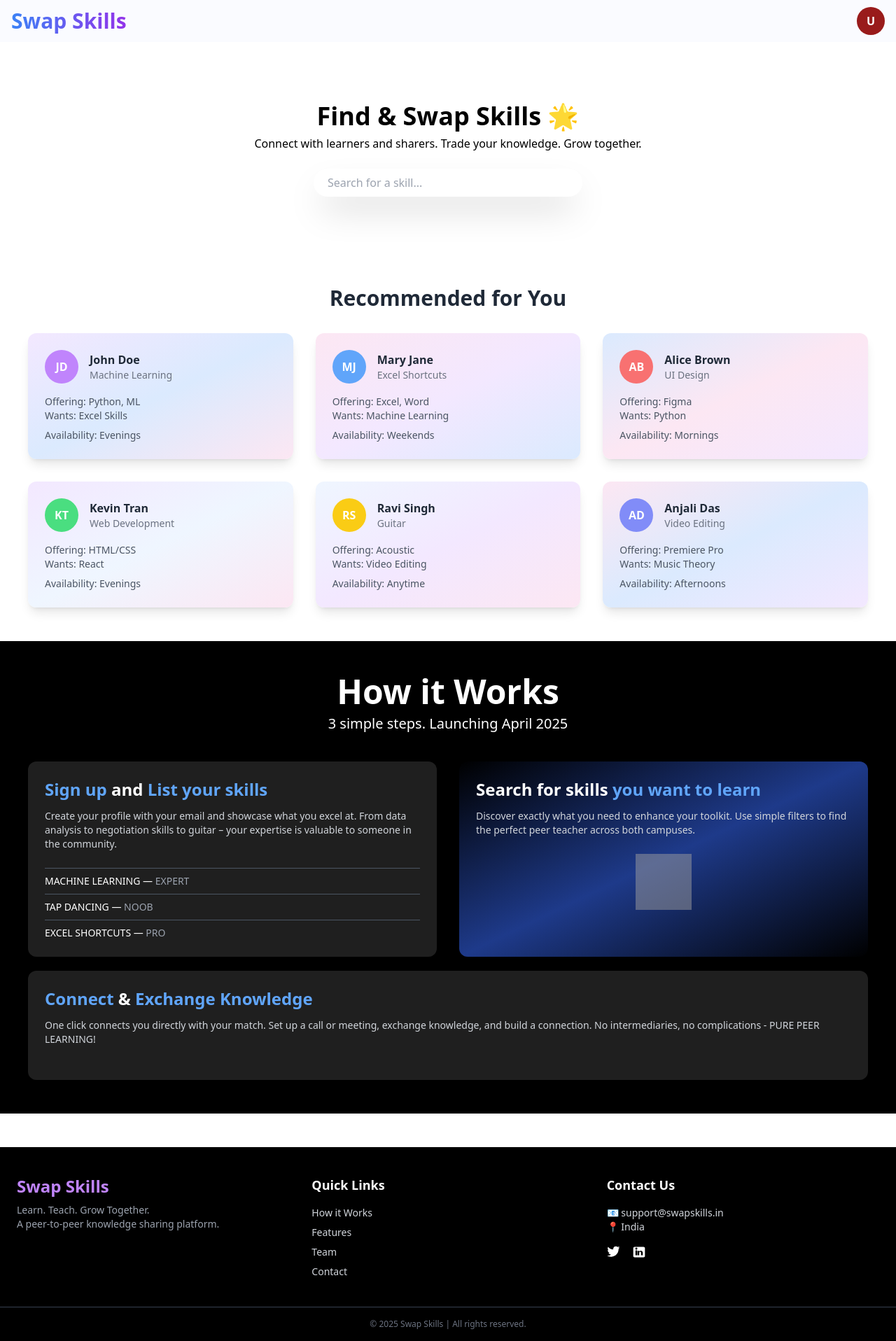
After one commit to JATIN2250/Odoo_Hackathon, a Flask app: template templates/my.html in a window 1280 px wide. The commit adds this page. Shown: the whole page at 70% size. Run offline with Flask 3, Linux system fonts and the light colour scheme; the template is opened without the code that fills it, so the values that code supplies are empty; some libraries are stand-ins or nearby versions; grey boxes are pictures that could not be loaded.

Commit message:
created landing pade,login page, signup page UI

```diff
--- a/app.py
+++ b/app.py
@@ -0,0 +1,10 @@
+from flask import Flask, render_template
+
+app = Flask(__name__)
+
+@app.route('/')
+def home():
+    return render_template('my.html')  # this will process Jinja {{ ... }} syntax
+
+if __name__ == '__main__':
+    app.run(debug=True)
--- /dev/null
+++ b/static/logic.js
@@ -0,0 +1,68 @@
+console.log("hello world");
+
+// --- MODAL AND SCROLL ---
+const signinUpBox = document.getElementById("signin-up-box");
+const loginBox = document.getElementById("login-box");
+const signupBox = document.getElementById("signup-box");
+const showSignupBtn = document.getElementById("show-signup");
+const showLoginBtn = document.getElementById("show-login");
+const closeBtns = document.querySelectorAll(".close-btn");
+
+// Function to disable scroll on the body
+function disableScroll() {
+    document.body.classList.add('noscroll');
+}
+
+// Function to enable scroll on the body
+function enableScroll() {
+    document.body.classList.remove('noscroll');
+}
+
+// Switch from Login to Signup form
+showSignupBtn.addEventListener("click", (e) => {
+    e.preventDefault();
+    loginBox.classList.add("hidden");
+    signupBox.classList.remove("hidden");
+});
+
+// Switch from Signup to Login form
+showLoginBtn.addEventListener("click", (e) => {
+    e.preventDefault();
+    signupBox.classList.add("hidden");
+    loginBox.classList.remove("hidden");
+});
+
+// --- PROFILE CIRCLE LOGIC ---
+// Set to `false` to test the "not logged in" flow, or `true` for the "logged in" flow.
+let isLoggedIn = false;
+const profileCircle = document.getElementById('profile-circle');
+const profileMenu = document.getElementById('profile-menu');
+
+profileCircle.addEventListener('click', (e) => {
+    e.stopPropagation(); // Prevents the document click listener from firing immediately
+    if (isLoggedIn) {
+        // If logged in, toggle the profile dropdown menu
+        profileMenu.classList.toggle('hidden');
+    } else {
+        // If not logged in, show the signin/signup modal and disable page scroll
+        signinUpBox.classList.remove('hidden');
+        disableScroll();
+    }
+});
+
+// Event listeners for both close buttons
+closeBtns.forEach(btn => {
+    btn.addEventListener("click", (e) => {
+        e.preventDefault();
+        signinUpBox.classList.add("hidden");
+        enableScroll();
+    });
+});
+
+// Hide dropdown if clicked outside
+document.addEventListener('click', (e) => {
+    // Hide dropdown if it's open and the click is outside
+    if (!profileMenu.classList.contains('hidden') && !profileCircle.contains(e.target)) {
+        profileMenu.classList.add('hidden');
+    }
+});
--- a/static/style.css
+++ b/static/style.css
@@ -1,3 +1,4 @@
-body{
-    background-color: aqua;
+.noscroll {
+    overflow: hidden;
+    height: 100vh;
 }
--- /dev/null
+++ b/templates/my.html
@@ -0,0 +1,341 @@
+<!DOCTYPE html>
+<html lang="en">
+
+<head>
+    <meta charset="UTF-8" />
+    <meta name="viewport" content="width=device-width, initial-scale=1.0" />
+    <script src="https://cdn.tailwindcss.com"></script>
+    <link rel="stylesheet" href="{{ url_for('static', filename='style.css') }}">
+    <title>Swap Skills: Lets Grow Together</title>
+</head>
+
+<body class="w-screen h-auto bg-gradient-to-br from-purple-100 via-blue-100 to-pink-100 overflow-x-hidden relative">
+
+    <div id="signin-up-box"
+        class="h-[100vh] w-[100vw] absolute z-50 flex items-center justify-center backdrop-blur-sm hidden">
+        <div id="login-box"
+            class="w-[90%] max-w-[450px] bg-white rounded-[20px] shadow-2xl mx-auto mt-12 overflow-hidden relative">
+            <a href="#" class="close-btn absolute top-3 right-5 text-gray-500 hover:text-black text-2xl font-bold">&times;</a>
+            <p
+                class="h-[70px] w-full flex justify-center items-center text-[36px] text-white font-bold bg-gradient-to-r from-blue-500 to-purple-500">
+                Login
+            </p>
+
+            <form action="" class="w-full py-8 px-6 flex flex-col items-center space-y-4">
+                <input type="email" name="email" placeholder="Enter your email"
+                    class="bg-gray-100 h-[45px] w-full max-w-[80%] text-black text-[16px] rounded-[15px] px-4 focus:outline-none focus:ring-2 focus:ring-purple-400"
+                    required />
+
+                <input type="password" name="pass" placeholder="Enter your password"
+                    class="bg-gray-100 h-[45px] w-full max-w-[80%] text-black text-[16px] rounded-[15px] px-4 focus:outline-none focus:ring-2 focus:ring-purple-400"
+                    required />
+
+                <button
+                    class="bg-purple-600 hover:bg-purple-700 text-white font-semibold py-2 px-8 rounded-full shadow-md transition duration-300">
+                    Login
+                </button>
+
+                <a href="#" class="text-sm text-blue-600 hover:underline">
+                    Forgot username or password?
+                </a>
+
+                <a href="#" id="show-signup" class="text-sm text-gray-700 hover:text-purple-600 hover:underline">
+                    Don’t have an account?
+                </a>
+            </form>
+        </div>
+
+        <div id="signup-box"
+            class="w-[90%] hidden max-w-[450px] bg-white rounded-[20px] shadow-2xl mx-auto mt-12 overflow-hidden relative">
+             <a href="#" class="close-btn absolute top-3 right-5 text-gray-500 hover:text-black text-2xl font-bold">&times;</a>
+            <p
+                class="h-[70px] w-full flex justify-center items-center text-[36px] text-white font-bold bg-gradient-to-r from-blue-500 to-purple-500">
+                Sign Up
+            </p>
+
+            <form action="" class="w-full py-8 px-6 flex flex-col items-center space-y-4">
+                <input type="text" name="username" placeholder="Enter your name"
+                    class="bg-gray-100 h-[45px] w-full max-w-[80%] text-black text-[16px] rounded-[15px] px-4 focus:outline-none focus:ring-2 focus:ring-purple-400"
+                    required />
+                <input type="email" name="email" placeholder="Enter your email"
+                    class="bg-gray-100 h-[45px] w-full max-w-[80%] text-black text-[16px] rounded-[15px] px-4 focus:outline-none focus:ring-2 focus:ring-purple-400"
+                    required />
+
+                <input type="password" name="pass" placeholder="Enter your password"
+                    class="bg-gray-100 h-[45px] w-full max-w-[80%] text-black text-[16px] rounded-[15px] px-4 focus:outline-none focus:ring-2 focus:ring-purple-400"
+                    required />
+
+                <button
+                    class="bg-purple-600 hover:bg-purple-700 text-white font-semibold py-2 px-8 rounded-full shadow-md transition duration-300">
+                    Sign Up
+                </button>
+
+                <a href="#" id="show-login" class="text-sm text-gray-700 hover:text-purple-600 hover:underline">
+                    Already have an account?
+                </a>
+            </form>
+        </div>
+    </div>
+
+    <div id="landing-page" class="w-screen h-auto absolute z-10">
+        <header class="h-[80px] md:h-[100px] lg:h-[60px] w-full">
+            <nav class="h-full w-full bg-[#fafbff] relative flex items-center justify-between px-4">
+                <div id="logo"
+                    class="text-3xl font-extrabold text-transparent bg-clip-text bg-gradient-to-r from-blue-500 to-purple-600">
+                    Swap Skills
+                </div>
+
+                <div class="relative">
+                    <div id="profile-circle"
+                        class="h-[40px] w-[40px] bg-red-800 rounded-full cursor-pointer flex items-center justify-center text-white font-bold">
+                        U
+                    </div>
+
+                    <div id="profile-menu"
+                        class="absolute right-0 mt-2 w-48 bg-white rounded-lg shadow-lg border border-gray-200 hidden z-50">
+                        <ul class="text-sm text-gray-700">
+                            <li class="px-4 py-2 hover:bg-gray-100 cursor-pointer">View Profile</li>
+                            <li class="px-4 py-2 hover:bg-gray-100 cursor-pointer">Requests</li>
+                            <li class="px-4 py-2 hover:bg-gray-100 cursor-pointer">Your Connections</li>
+                        </ul>
+                    </div>
+                </div>
+            </nav>
+        </header>
+
+        <main class="h-auto w-screen">
+            <div id="first-search-box" class="h-[300px] w-[100%] flex flex-col justify-center items-center">
+                <b class="text-[24px] lg:text-[36px] text-center">Find & Swap Skills 🌟</b>
+                <p class="text-[12px] lg:text-[16px] mx-[20px] text-center">Connect with learners and sharers. Trade
+                    your knowledge. Grow together.</p><br>
+                <form action="" class="h-[40px] w-[90%] md:w-[60%] lg:w-[30%]">
+                    <input type="search" name="search_skill" id="search_box_main"
+                        placeholder="Search for a skill..."
+                        class="h-[100%] w-[100%] rounded-[20px] focus:outline focus:outline-2 focus:outline-purple-500 text-[16px] text-black flex items-center px-[20px] shadow-2xl">
+                </form>
+            </div>
+            <div class="w-full bg-white py-12 px-4 md:px-10">
+                <h2 class="text-3xl font-bold text-center text-gray-800 mb-8">Recommended for You</h2>
+
+                <div class="grid grid-cols-1 md:grid-cols-2 lg:grid-cols-3 gap-8">
+                    <div
+                        class="bg-gradient-to-br from-purple-100 via-blue-100 to-pink-100 p-6 rounded-xl shadow-lg hover:scale-105 transition">
+                        <div class="flex items-center mb-4">
+                            <div
+                                class="w-12 h-12 bg-purple-400 rounded-full flex justify-center items-center text-white font-bold">
+                                JD
+                            </div>
+                            <div class="ml-4">
+                                <p class="font-semibold text-gray-800">John Doe</p>
+                                <p class="text-sm text-gray-500">Machine Learning</p>
+                            </div>
+                        </div>
+                        <p class="text-sm text-gray-600">Offering: Python, ML</p>
+                        <p class="text-sm text-gray-600">Wants: Excel Skills</p>
+                        <p class="text-sm text-gray-600 mt-2">Availability: Evenings</p>
+                    </div>
+
+                    <div
+                        class="bg-gradient-to-br from-pink-100 via-purple-100 to-blue-100 p-6 rounded-xl shadow-lg hover:scale-105 transition">
+                        <div class="flex items-center mb-4">
+                            <div
+                                class="w-12 h-12 bg-blue-400 rounded-full flex justify-center items-center text-white font-bold">
+                                MJ
+                            </div>
+                            <div class="ml-4">
+                                <p class="font-semibold text-gray-800">Mary Jane</p>
+                                <p class="text-sm text-gray-500">Excel Shortcuts</p>
+                            </div>
+                        </div>
+                        <p class="text-sm text-gray-600">Offering: Excel, Word</p>
+                        <p class="text-sm text-gray-600">Wants: Machine Learning</p>
+                        <p class="text-sm text-gray-600 mt-2">Availability: Weekends</p>
+                    </div>
+
+                    <div
+                        class="bg-gradient-to-br from-blue-100 via-pink-100 to-purple-100 p-6 rounded-xl shadow-lg hover:scale-105 transition">
+                        <div class="flex items-center mb-4">
+                            <div
+                                class="w-12 h-12 bg-red-400 rounded-full flex justify-center items-center text-white font-bold">
+                                AB
+                            </div>
+                            <div class="ml-4">
+                                <p class="font-semibold text-gray-800">Alice Brown</p>
+                                <p class="text-sm text-gray-500">UI Design</p>
+                            </div>
+                        </div>
+                        <p class="text-sm text-gray-600">Offering: Figma</p>
+                        <p class="text-sm text-gray-600">Wants: Python</p>
+                        <p class="text-sm text-gray-600 mt-2">Availability: Mornings</p>
+                    </div>
+
+                    <div
+                        class="bg-gradient-to-br from-purple-100 via-blue-50 to-pink-100 p-6 rounded-xl shadow-lg hover:scale-105 transition">
+                        <div class="flex items-center mb-4">
+                            <div
+                                class="w-12 h-12 bg-green-400 rounded-full flex justify-center items-center text-white font-bold">
+                                KT
+                            </div>
+                            <div class="ml-4">
+                                <p class="font-semibold text-gray-800">Kevin Tran</p>
+                                <p class="text-sm text-gray-500">Web Development</p>
+                            </div>
+                        </div>
+                        <p class="text-sm text-gray-600">Offering: HTML/CSS</p>
+                        <p class="text-sm text-gray-600">Wants: React</p>
+                        <p class="text-sm text-gray-600 mt-2">Availability: Evenings</p>
+                    </div>
+
+                    <div
+                        class="bg-gradient-to-br from-blue-50 via-purple-100 to-pink-100 p-6 rounded-xl shadow-lg hover:scale-105 transition">
+                        <div class="flex items-center mb-4">
+                            <div
+                                class="w-12 h-12 bg-yellow-400 rounded-full flex justify-center items-center text-white font-bold">
+                                RS
+                            </div>
+                            <div class="ml-4">
+                                <p class="font-semibold text-gray-800">Ravi Singh</p>
+                                <p class="text-sm text-gray-500">Guitar</p>
+                            </div>
+                        </div>
+                        <p class="text-sm text-gray-600">Offering: Acoustic</p>
+                        <p class="text-sm text-gray-600">Wants: Video Editing</p>
+                        <p class="text-sm text-gray-600 mt-2">Availability: Anytime</p>
+                    </div>
+
+                    <div
+                        class="bg-gradient-to-br from-pink-100 via-blue-100 to-purple-100 p-6 rounded-xl shadow-lg hover:scale-105 transition">
+                        <div class="flex items-center mb-4">
+                            <div
+                                class="w-12 h-12 bg-indigo-400 rounded-full flex justify-center items-center text-white font-bold">
+                                AD
+                            </div>
+                            <div class="ml-4">
+                                <p class="font-semibold text-gray-800">Anjali Das</p>
+                                <p class="text-sm text-gray-500">Video Editing</p>
+                            </div>
+                        </div>
+                        <p class="text-sm text-gray-600">Offering: Premiere Pro</p>
+                        <p class="text-sm text-gray-600">Wants: Music Theory</p>
+                        <p class="text-sm text-gray-600 mt-2">Availability: Afternoons</p>
+                    </div>
+                </div>
+            </div>
+
+            <div id="how_it_works" class="w-full bg-black py-12 px-4 md:px-10">
+                <h2 class="text-white text-4xl md:text-5xl font-bold text-center mb-2">
+                    How it Works
+                </h2>
+                <p class="text-white text-xl text-center mb-10">
+                    3 simple steps. Launching April 2025
+                </p>
+
+                <div class="flex flex-col lg:flex-row justify-center items-stretch gap-8">
+
+                    <div class="bg-[#1f1f1f] rounded-xl shadow-lg p-6 flex-1
+            transition-transform duration-300 hover:scale-105 hover:-translate-y-2">
+                        <h3 class="text-white text-2xl font-semibold mb-3">
+                            <span class="text-blue-400">Sign up</span> and <span class="text-blue-400">List your
+                                skills</span>
+                        </h3>
+                        <p class="text-gray-300 text-sm mb-6">
+                            Create your profile with your email and showcase what you excel at.
+                            From data analysis to negotiation skills to guitar – your expertise is valuable to
+                            someone
+                            in the community.
+                        </p>
+                        <ul class="space-y-2">
+                            <li class="text-white text-sm border-t border-gray-600 pt-2">MACHINE LEARNING — <span
+                                    class="text-gray-400">EXPERT</span></li>
+                            <li class="text-white text-sm border-t border-gray-600 pt-2">TAP DANCING — <span
+                                    class="text-gray-400">NOOB</span></li>
+                            <li class="text-white text-sm border-t border-gray-600 pt-2">EXCEL SHORTCUTS — <span
+                                    class="text-gray-400">PRO</span></li>
+                        </ul>
+                    </div>
+
+                    <div
+                        class=" bg-[#1f1f1f] rounded-xl shadow-lg p-6 flex-1
+            transition-transform duration-300 hover:scale-105 hover:-translate-y-2 bg-gradient-to-br from-black via-blue-900 to-black rounded-xl shadow-lg p-6 flex-1">
+                        <h3 class="text-white text-2xl font-semibold mb-3">
+                            Search for skills <span class="text-blue-400">you want to learn</span>
+                        </h3>
+                        <p class="text-gray-300 text-sm">
+                            Discover exactly what you need to enhance your toolkit. Use simple filters to find the
+                            perfect peer teacher across both campuses.
+                        </p>
+                        <div class="mt-6">
+                            <img src="https://www.clipartmax.com/png/full/288-2889820_circle-clipart-outer-circle-user-icon-circle-png.png"
+                                class="w-20 h-20 mx-auto opacity-50" />
+                        </div>
+                    </div>
+                </div>
+                <div class="flex justify-center mt-[20px]">
+
+                    <div
+                        class=" bg-[#1f1f1f] rounded-xl shadow-lg p-6 flex-1
+            transition-transform duration-300 hover:scale-105 hover:-translate-y-2 bg-[#1f1f1f] rounded-xl shadow-lg p-6 flex-1">
+                        <h3 class="text-white text-2xl font-semibold mb-3">
+                            <span class="text-blue-400">Connect</span> & <span class="text-blue-400">Exchange
+                                Knowledge</span>
+                        </h3>
+                        <p class="text-gray-300 text-sm mb-6">
+                            One click connects you directly with your match. Set up a call or meeting, exchange
+                            knowledge, and build a connection. No intermediaries, no complications - PURE PEER
+                            LEARNING!
+                        </p>
+                    </div>
+                </div>
+            </div>
+
+        </main>
+
+        <footer class="bg-black text-white mt-12">
+            <div class="max-w-7xl mx-auto px-6 py-10 grid grid-cols-1 md:grid-cols-3 gap-8">
+                <div>
+                    <h2 class="text-2xl font-bold text-purple-400">Swap Skills</h2>
+                    <p class="mt-2 text-sm text-gray-400">
+                        Learn. Teach. Grow Together.<br />
+                        A peer-to-peer knowledge sharing platform.
+                    </p>
+                </div>
+                <div>
+                    <h3 class="text-lg font-semibold mb-4">Quick Links</h3>
+                    <ul class="space-y-2 text-sm text-gray-300">
+                        <li><a href="#how_it_works" class="hover:text-purple-300 transition">How it Works</a></li>
+                        <li><a href="#features" class="hover:text-purple-300 transition">Features</a></li>
+                        <li><a href="#team" class="hover:text-purple-300 transition">Team</a></li>
+                        <li><a href="#contact" class="hover:text-purple-300 transition">Contact</a></li>
+                    </ul>
+                </div>
+                <div>
+                    <h3 class="text-lg font-semibold mb-4">Contact Us</h3>
+                    <p class="text-sm text-gray-300">📧 support@swapskills.in</p>
+                    <p class="text-sm text-gray-300 mb-4">📍 India</p>
+                    <div class="flex space-x-4">
+                        <a href="#" class="hover:text-purple-300">
+                            <svg class="h-5 w-5 fill-current" viewBox="0 0 24 24">
+                                <path
+                                    d="M22,4.01c-0.82,0.36-1.7,0.61-2.63,0.72c0.95-0.57,1.68-1.48,2.02-2.57c-0.89,0.53-1.87,0.91-2.91,1.12C17.69,2.52,16.55,2,15.28,2c-2.46,0-4.46,2-4.46,4.46c0,0.35,0.04,0.69,0.11,1.02C7.34,7.33,4.14,5.62,2.06,2.98C1.61,3.68,1.35,4.5,1.35,5.39c0,1.55,0.79,2.91,2,3.71c-0.73-0.02-1.41-0.22-2.01-0.56c0,0.02,0,0.04,0,0.06c0,2.17,1.54,3.98,3.58,4.4c-0.37,0.1-0.76,0.16-1.16,0.16c-0.28,0-0.56-0.03-0.83-0.08c0.56,1.76,2.2,3.05,4.14,3.09c-1.52,1.19-3.44,1.89-5.53,1.89c-0.36,0-0.72-0.02-1.07-0.06c1.97,1.27,4.31,2.01,6.83,2.01c8.2,0,12.68-6.79,12.68-12.68c0-0.19,0-0.38-0.01-0.56C20.69,5.71,21.4,4.92,22,4.01z" />
+                            </svg>
+                        </a>
+                        <a href="#" class="hover:text-purple-300">
+                            <svg class="h-5 w-5 fill-current" viewBox="0 0 24 24">
+                                <path
+                                    d="M19.6,3H4.4C3.1,3,2,4.1,2,5.4v13.2C2,19.9,3.1,21,4.4,21h15.2c1.3,0,2.4-1.1,2.4-2.4V5.4C22,4.1,20.9,3,19.6,3z M8.7,17.3H5.8V9h2.9V17.3z M7.3,7.8C6.3,7.8,5.5,7,5.5,6s0.8-1.8,1.8-1.8s1.8,0.8,1.8,1.8S8.3,7.8,7.3,7.8z M18.2,17.3h-2.9v-4.3c0-1-0.4-1.7-1.4-1.7c-0.8,0-1.3,0.5-1.6,1.1c-0.1,0.2-0.1,0.5-0.1,0.8v4.1h-2.9c0,0,0-6.7,0-7.3h2.9v1c0.4-0.6,1.1-1.5,2.7-1.5c2,0,3.4,1.3,3.4,4.1V17.3z" />
+                            </svg>
+                        </a>
+                    </div>
+                </div>
+            </div>
+            <div class="text-center text-xs text-gray-500 py-4 border-t border-gray-700">
+                &copy; 2025 Swap Skills | All rights reserved.
+            </div>
+        </footer>
+    </div>
+
+    <script src="{{ url_for('static', filename='logic.js') }}"></script>
+
+</body>
+
+</html>
```
Also changed, not shown: templates/index.html (+57 -5 lines), templates/user_view_profile.html (added).
